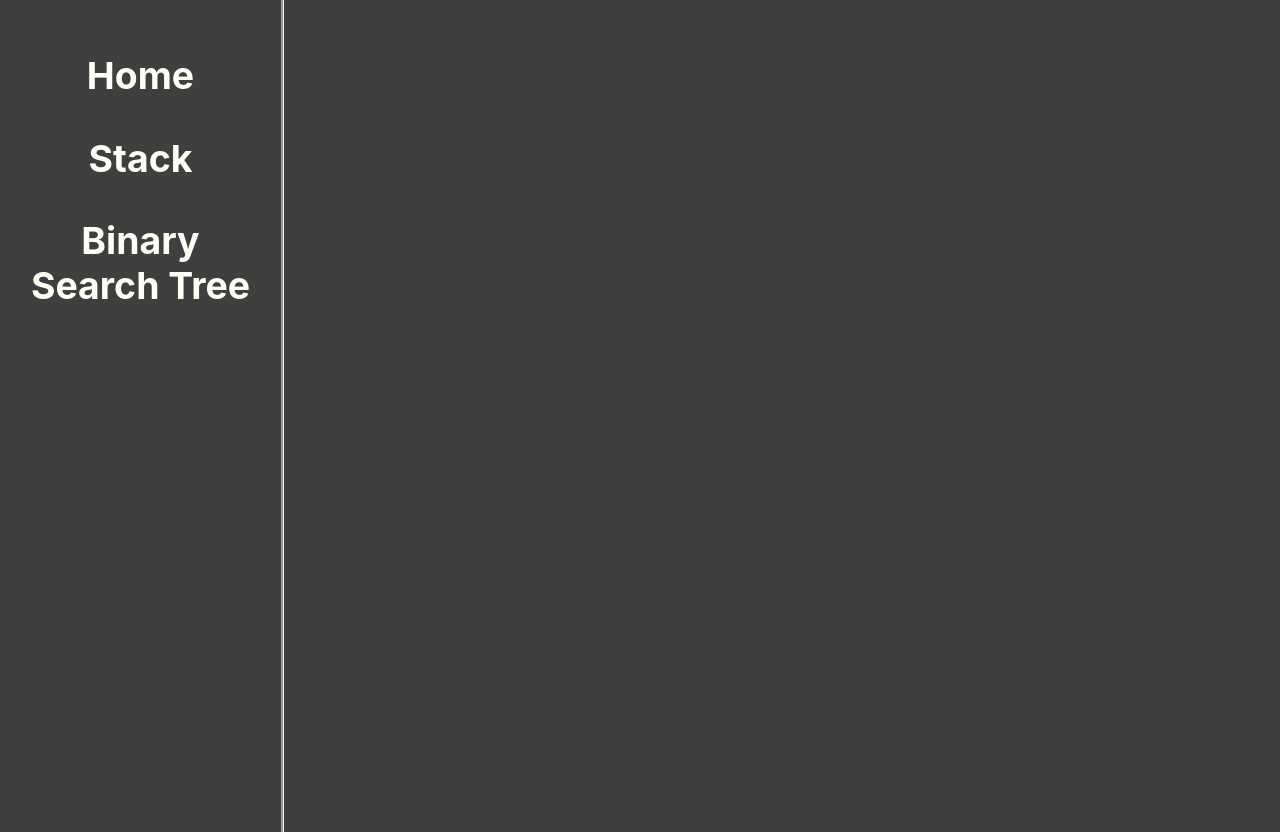
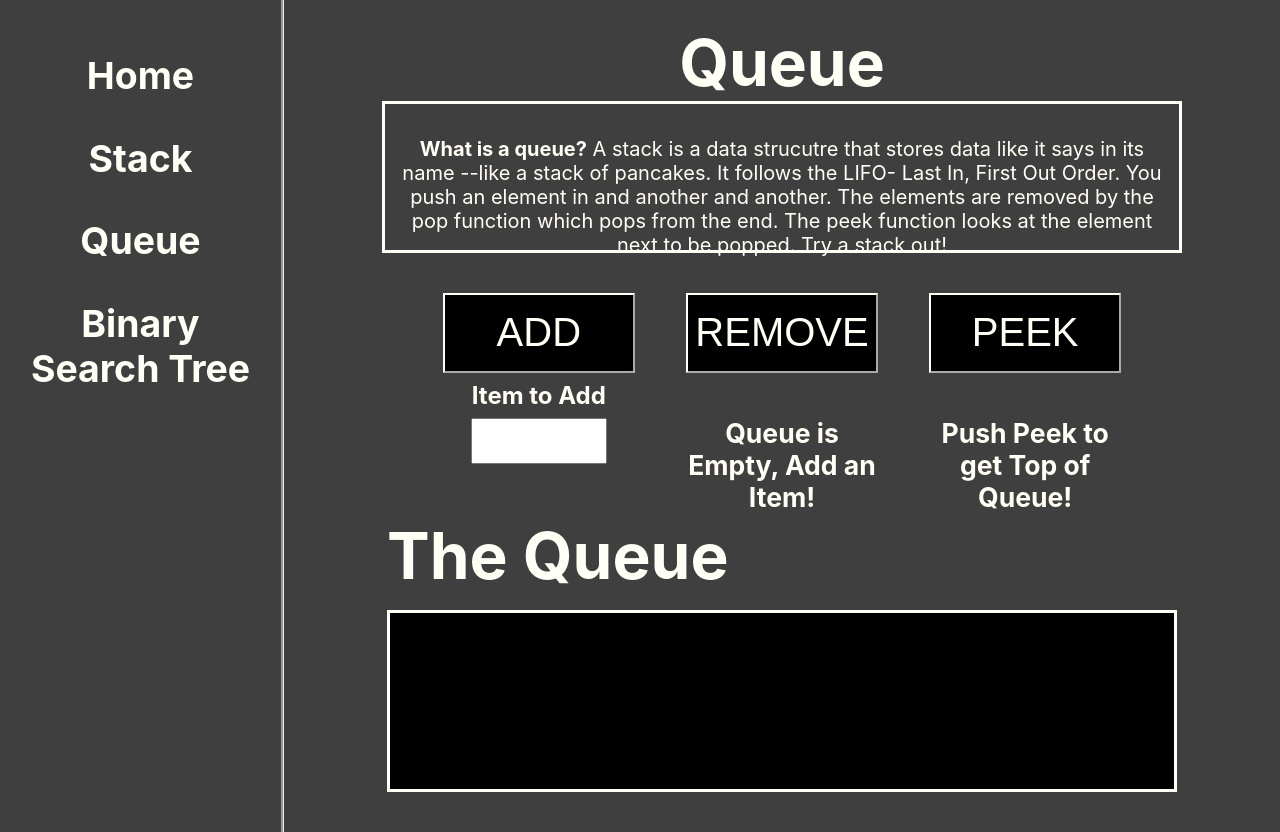
Before and after one commit to k-westbrook/help-my-data-structure, a React (Create React App) app: page /queue in a window 1280 px wide. Built offline with nearby package versions, Linux system fonts and the light colour scheme.

Commit message:
added queues

```diff
--- /dev/null
+++ b/src/Components/QueueComponents/PushForm.js
@@ -0,0 +1,71 @@
+import React from 'react';
+import '../../App.css';
+
+
+class PushForm extends React.Component {
+
+  render() {
+
+    return (
+      <div className='push-form' >
+        <form onSubmit={this.props.handleAdd}>
+          <div className='button-group'>
+            <div >
+
+              <button className='button-style'>ADD</button>
+            </div>
+            <label>
+              <div >
+                <h5 className="form-item-to-push">Item to Add</h5>
+              </div>
+              <div>
+                <input className='form-item-input' type='text' name="pushedItem" required />
+              </div>
+            </label>
+          </div>
+          <div>
+
+          </div>
+        </form>
+        <div className='button-group'>
+          <button className='button-style' onClick={this.props.handleRemove}>REMOVE</button>
+          <div className='peek-container'>
+
+            {(this.props.queue.queue.length === 0) ?
+              <div>
+                <h5> Queue is Empty, Add an Item!</h5 >
+              </div> :
+              <div>
+              </div>
+
+            }
+          </div>
+        </div>
+        <div className='button-group'>
+          <button className='button-style' onClick={this.props.handlePeek}>PEEK</button>
+          <div className='peek-container'>
+
+            {(!this.props.isPeek) ?
+              <div>
+                <h5> Push Peek to get Top of Queue!</h5 >
+              </div> :
+              <div>
+                {(this.props.peek) ?
+                  <div>
+                    <p>{this.props.peek}</p>
+                  </div> :
+                  <div>
+                    <p>Queue is Empty</p>
+                  </div>
+                }
+              </div>
+
+            }
+          </div>
+        </div>
+      </div >
+    );
+  }
+}
+
+export default PushForm
--- /dev/null
+++ b/src/Components/QueueComponents/Queue.js
@@ -0,0 +1,89 @@
+import React from 'react';
+import '../../App.css';
+import { QueueDS } from '../../DataStructures/QueueDS'
+import PushForm from './PushForm';
+import QueueDisplay from './QueueDisplay';
+
+class Queue extends React.Component {
+
+  constructor() {
+    super();
+    this.state = {
+      queue: null,
+      isPeek: false,
+      peek: null
+    }
+    this.handleAdd = this.handleAdd.bind(this);
+    this.handleRemove = this.handleRemove.bind(this);
+    this.handlePeek = this.handlePeek.bind(this);
+  }
+
+  componentDidMount() {
+    let newQueueDS = new QueueDS();
+
+    this.setState({
+      queue: newQueueDS
+    })
+
+  }
+
+  handleAdd(evt) {
+    let newQueueDS = this.state.queue;
+    evt.preventDefault();
+    let itemToBePushed = evt.target.pushedItem.value;
+    newQueueDS.add(itemToBePushed)
+    this.setState({ queue: newQueueDS, isPeek: false });
+
+  }
+
+  handleRemove() {
+    let newQueueDS = this.state.queue;
+    newQueueDS.remove();
+    this.setState({ queue: newQueueDS, isPeek: false });
+  }
+
+  handlePeek() {
+    const top = this.state.queue.peek();
+    this.setState({ isPeek: true, peek: top });
+
+  }
+  render() {
+
+    return (
+      <div className='stack-container'>
+        <div>
+          <h3 className='ds-header'>Queue</h3>
+          <div className='ds-explanation'>
+            <p><b>What is a queue?</b> A stack is a data strucutre that stores data like it says in its name --like a stack of pancakes.
+            It follows the LIFO- Last In, First Out Order. You push an element in and another and another. The elements are removed by the pop function which pops from the end.  The peek function looks at the element next to be popped. Try a stack out!</p>
+          </div>
+        </div>
+        {
+          (!this.state.queue) ?
+            <div>
+              <h3>Loading..</h3>
+            </div>
+            :
+            <div>
+
+              <div>
+                <PushForm handleAdd={this.handleAdd} handleRemove={this.handleRemove} handlePeek={this.handlePeek} isPeek={this.state.isPeek}
+                  peek={this.state.peek} queue={this.state.queue} />
+              </div>
+              <div>
+                <h5 className='stack-header'>The Queue</h5>
+                <QueueDisplay queue={this.state.queue} />
+              </div>
+
+            </div>
+        }
+        <div>
+
+        </div>
+
+      </div >
+    )
+  }
+}
+
+export default Queue;
--- /dev/null
+++ b/src/Components/QueueComponents/QueueDisplay.js
@@ -0,0 +1,22 @@
+import React from 'react';
+import '../../App.css';
+
+export default function QueueDisplay(props) {
+  let count = -1;
+  return (
+    < div className='stack-display-container' >
+      {
+        props.queue.queue.map(item => {
+
+          count++;
+          return (
+            <div className='stack-item' key={count}>
+              <p>{item}</p>
+            </div>
+          )
+        })
+      }
+
+    </div >
+  )
+}
--- /dev/null
+++ b/src/DataStructures/QueueDS.js
@@ -0,0 +1,32 @@
+export class QueueDS {
+
+  constructor() {
+    this.queue = [];
+  }
+
+  remove() {
+    if (this.queue.length === 0) {
+      return null;
+    } else {
+      return this.queue.shift();
+    }
+  }
+
+  add(item) {
+    this.queue.push(item);
+  }
+
+  peek() {
+    return this.queue[0];
+  }
+
+  isEmpty() {
+    if (this.queue.length === 0) {
+      return true;
+    } else {
+      return false;
+    }
+
+  }
+
+}
--- a/src/NavBar.js
+++ b/src/NavBar.js
@@ -20,6 +20,11 @@ class Routes extends React.Component {
           </Link>
         </div>
         <div className='nav-bar-item'>
+          <Link className='link' to="/queue">
+            <h3>Queue</h3>
+          </Link>
+        </div>
+        <div className='nav-bar-item'>
           <Link className='link' to="/binarysearchtree">
             <h3>Binary Search Tree</h3>
           </Link>
--- a/src/Routes.js
+++ b/src/Routes.js
@@ -4,6 +4,7 @@ import Home from './Home';
 import BinarySearchTree from './Components/BinarySearchTree'
 import './App.css';
 import Stack from './Components/StackComponents/Stack';
+import Queue from './Components/QueueComponents/Queue';
 
 class Routes extends React.Component {
 
@@ -14,6 +15,7 @@ class Routes extends React.Component {
         <Switch>
           <Route path="/binarysearchtree" component={BinarySearchTree} />
           <Route path="/stack" component={Stack} />
+          <Route path="/queue" component={Queue} />
           <Route exact path="/" component={Home} />
         </Switch>
       </div>
```
